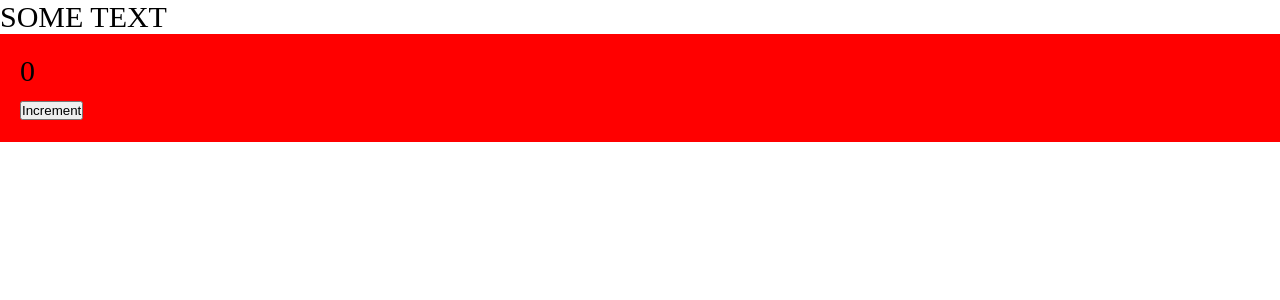
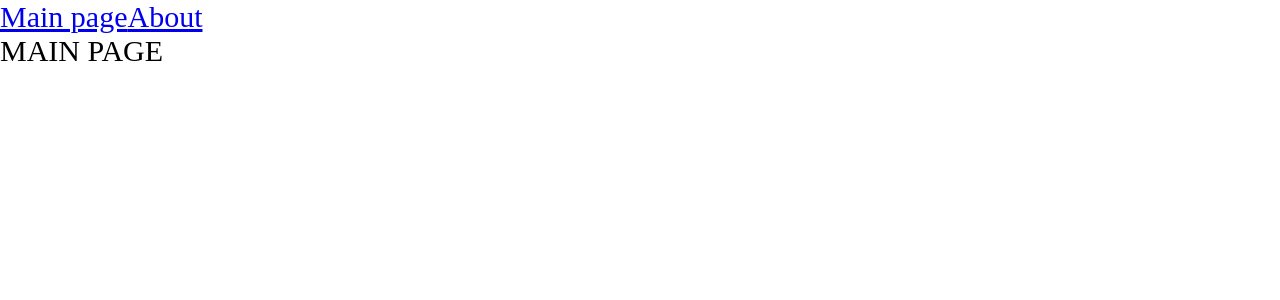
Before and after one commit to koltsovm/project-01, a React app: page / in a window 1280 px wide. Shown: the top 300 px of the page. Built offline with nearby package versions, Linux system fonts and the light colour scheme.

Commit message:
feat: add react lazy, suspence

```diff
--- a/package.json
+++ b/package.json
@@ -23,6 +23,7 @@
     "@types/node": "^17.0.21",
     "@types/react": "^17.0.39",
     "@types/react-dom": "^17.0.11",
+    "@types/react-router-dom": "^5.3.3",
     "@types/webpack": "^5.28.0",
     "@types/webpack-dev-server": "^4.7.2",
     "css-loader": "^6.6.0",
@@ -40,6 +41,7 @@
   },
   "dependencies": {
     "react": "^17.0.2",
-    "react-dom": "^17.0.2"
+    "react-dom": "^17.0.2",
+    "react-router-dom": "^6.2.1"
   }
 }
--- a/src/App.tsx
+++ b/src/App.tsx
@@ -1,11 +1,22 @@
+import { Route, Routes } from "react-router-dom";
 import { Counter } from "./components/Counter"
 import './index.scss';
+import { Link } from "react-router-dom";
+import { AboutPageAsync } from "./pages/AboutPage/AboutPage.async";
+import { MainPageAsync } from "./pages/MainPage/MainPage.async";
+import { Suspense } from "react";
 
 export const App = () => {
   return (
     <div className="app">
-      SOME TEXT
-      <Counter />
+      <Link to={'/'}>Main page</Link>
+      <Link to={'/about'}>About</Link>
+      <Suspense fallback={<div>loading...</div>}>
+        <Routes>
+          <Route path={'/about'} element={<AboutPageAsync/>}/>
+          <Route path={'/'} element={<MainPageAsync/>}/>
+        </Routes>
+      </Suspense>
     </div>
   )
 }
--- a/src/index.tsx
+++ b/src/index.tsx
@@ -1,8 +1,11 @@
 import { render } from "react-dom";
 import { Counter } from "./components/Counter";
 import { App } from "./App";
+import { BrowserRouter } from "react-router-dom";
 
 render (
-  <App/>,
+  <BrowserRouter>
+    <App/>
+  </BrowserRouter>,
   document.getElementById("root")
 )
--- /dev/null
+++ b/src/pages/AboutPage/AboutPage.async.tsx
@@ -0,0 +1,3 @@
+import { lazy } from "react";
+
+export const AboutPageAsync = lazy(() => import('./AboutPage'));
--- /dev/null
+++ b/src/pages/AboutPage/AboutPage.tsx
@@ -0,0 +1,9 @@
+const AboutPage = () => {
+  return (
+    <div>
+      ABOUT PAGE
+    </div>
+  )
+}
+
+export default AboutPage;
--- /dev/null
+++ b/src/pages/MainPage/MainPage.async.tsx
@@ -0,0 +1,3 @@
+import { lazy } from "react";
+
+export const MainPageAsync = lazy(() => import('./MainPage'));
--- /dev/null
+++ b/src/pages/MainPage/MainPage.tsx
@@ -0,0 +1,9 @@
+const MainPage = () => {
+  return (
+    <div>
+      MAIN PAGE
+    </div>
+  )
+}
+
+export default MainPage;
--- a/tsconfig.json
+++ b/tsconfig.json
@@ -4,7 +4,7 @@
     // Не позволяет использовать код без типа
     "noImplicitAny": true,
     // Указание модульной системы
-    "module": "es6",
+    "module": "esnext",
     // Версия, в которую компилируется код (от этого зависит поддержка браузерами)
     "target": "es5",
     "jsx": "react-jsx",
```
Also changed, not shown: 2 other files (tests, documents, lock files or other folders).
